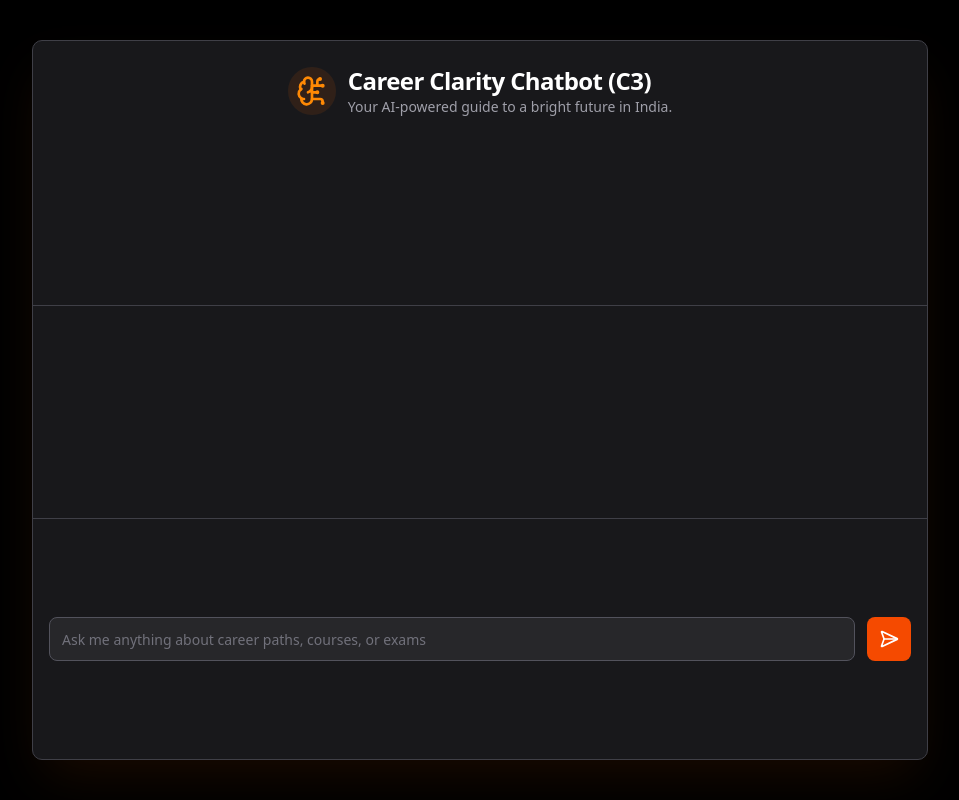
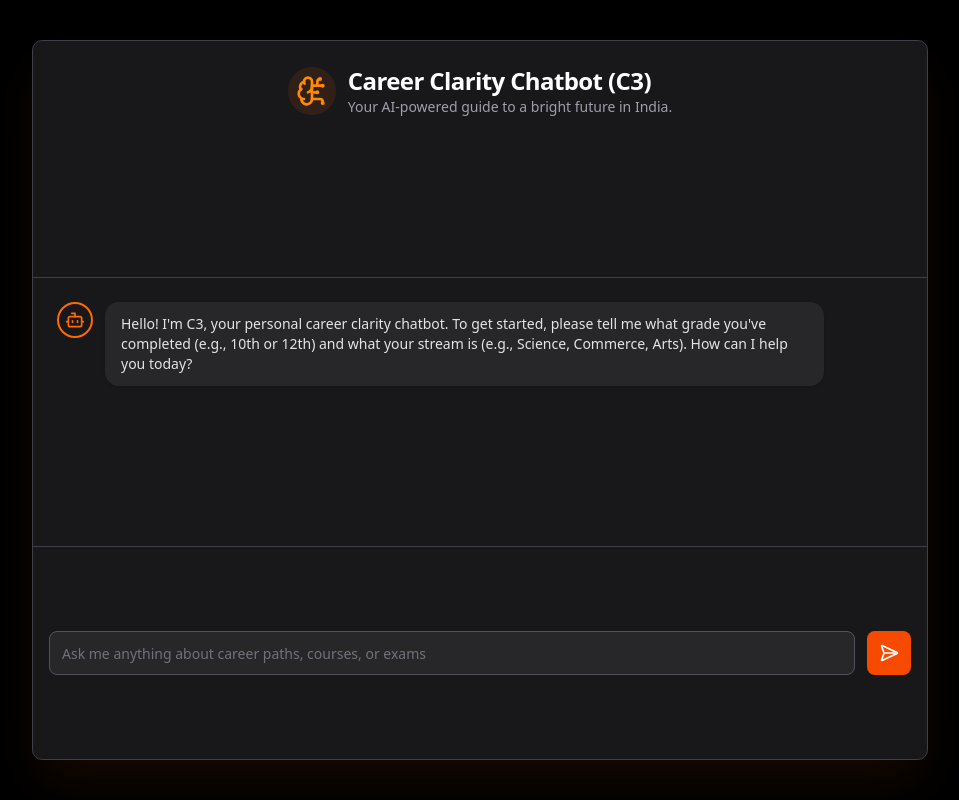
Before and after one commit to PriyaD17/Career_Clarity_Chatbot, a Next.js app: page /chat in a window 1280 px wide. Shown: the whole page, without its empty margins (160-1119 px from the left). Built offline with nearby package versions, Linux system fonts and the light colour scheme.

Commit message:
add initial msg

```diff
--- a/src/components/chat.tsx
+++ b/src/components/chat.tsx
@@ -18,15 +18,21 @@ import ReactMarkdown from "react-markdown";
 import { useEffect, useRef } from "react";
 import { cn } from "@/lib/utils";
 
+const botWelcomeMessage = {
+    id: "initial-message",
+    role: "assistant" as const,
+    content: "Hello! I'm C3, your personal career clarity chatbot. To get started, please tell me what grade you've completed (e.g., 10th or 12th) and what your stream is (e.g., Science, Commerce, Arts). How can I help you today?",
+  };
 export function Chat() {
   const { messages, input, handleInputChange, handleSubmit, isLoading } =
     useChat({
       api: "/api/chat",
+      initialMessages: [botWelcomeMessage],
     });
 
   const scrollAreaRef = useRef<HTMLDivElement>(null);
 
-  // Auto-scroll to the bottom when new messages are added
+
   useEffect(() => {
     if (scrollAreaRef.current) {
       scrollAreaRef.current.scrollTo({
```
